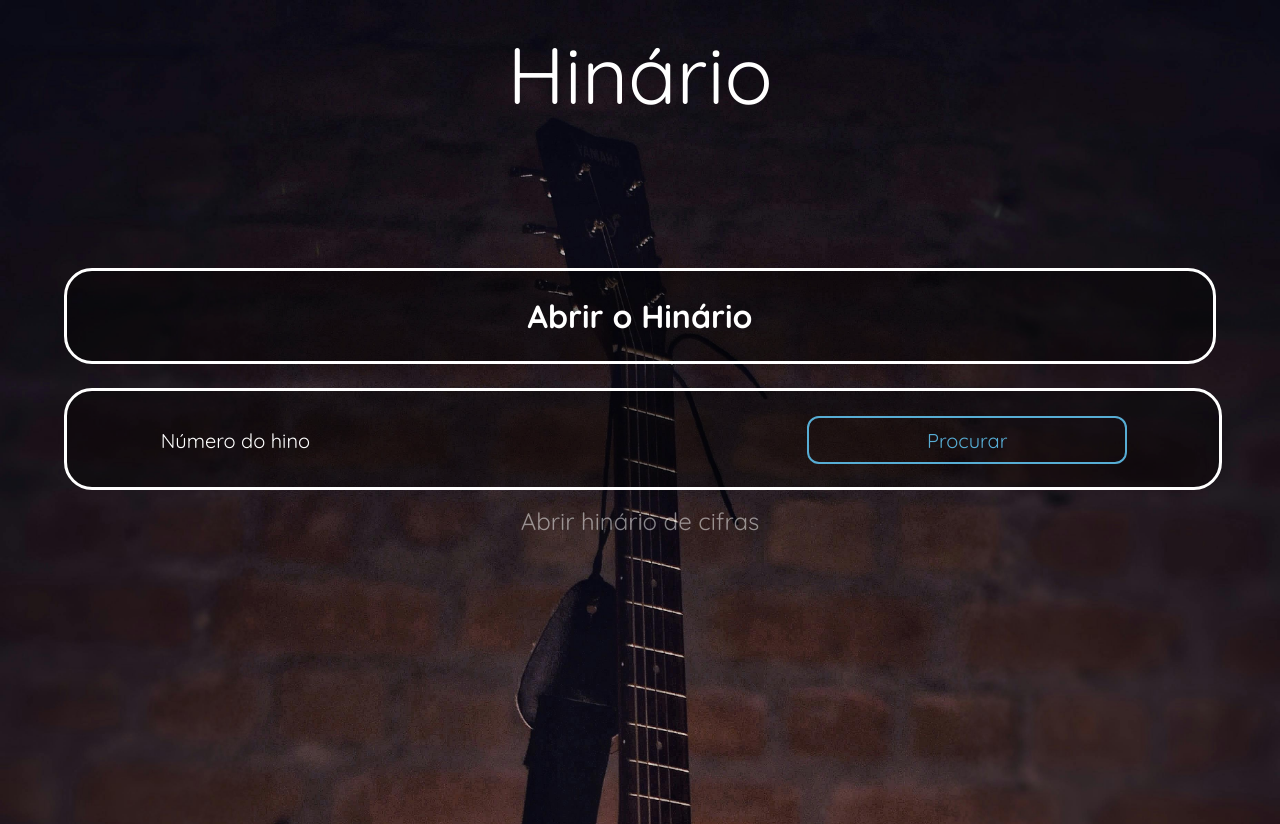
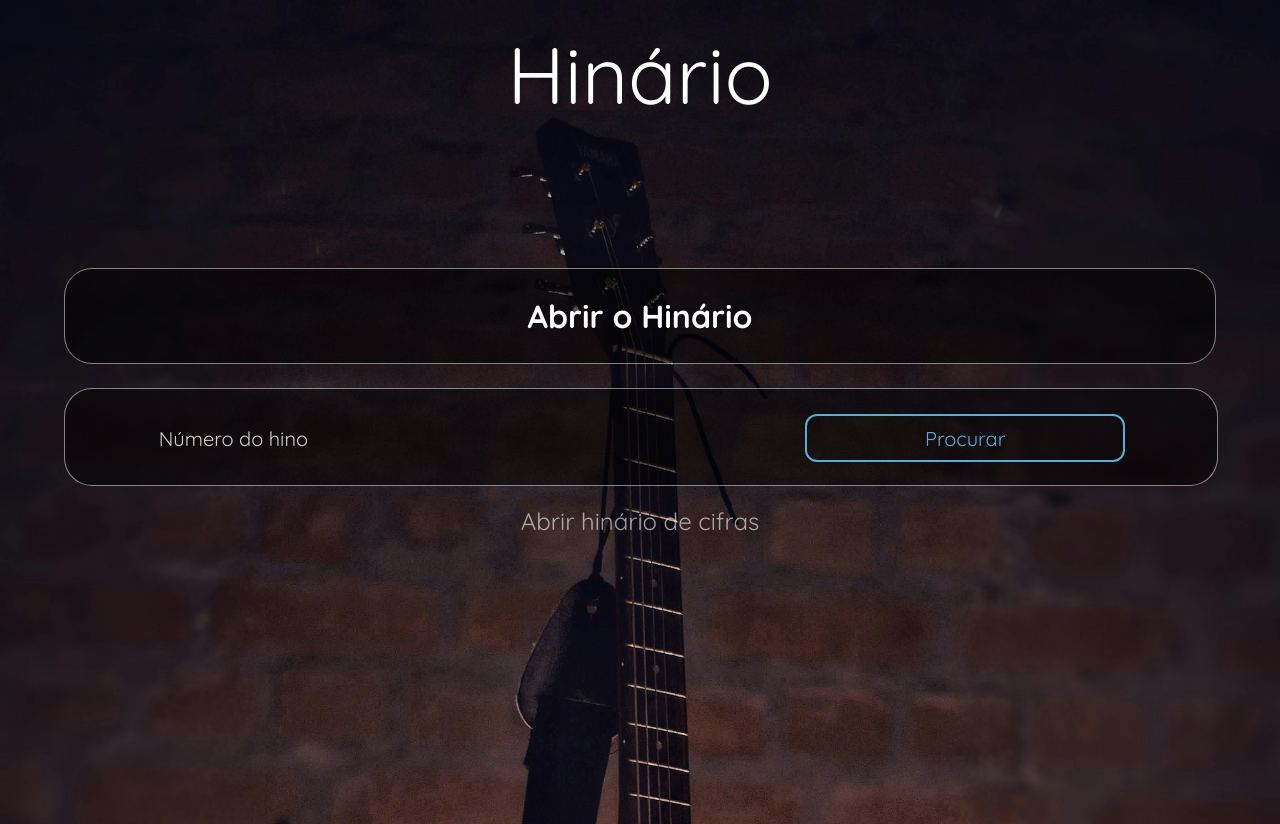
Before and after one commit to LeviGirotto/hinario, a plain HTML site: page index.html in a window 1280 px wide. Drawn offline with Linux system fonts and the light colour scheme.

Commit message:
Add files via upload

```diff
--- a/style.css
+++ b/style.css
@@ -62,23 +62,23 @@ a{
 }
 
 #opcao1{
-    background-color: rgba(0, 0, 0, 0.400);
+    background-color: rgba(0, 0, 0, 0.5);
 }
 
 #opcao2{
-    background-color: rgba(0, 0, 0, 0.400);
-    border: solid 3px white;
+    background-color: rgba(0, 0, 0, 0.5);
+    border: solid 1px rgb(255, 255, 255, 0.5);
 }
 
 #opcao3{
-    margin-top: 2vh;
+    margin-top: 2.5vh;
 }
 
 #abrir-cifras{
     font-family: "Quicksand", system-ui;
     font-size: 3vh;
     font-weight: 400;
-    color: rgba(255, 255, 255, 0.5);
+    color: rgba(255, 255, 255, 0.6);
 }
 
 #abrir-cifras:focus{
@@ -91,7 +91,7 @@ a{
     font-weight: 700;
     color: white;
     background-color: transparent;
-    border: 3px solid white;
+    border: 1px solid rgb(255, 255, 255, 0.5);
     border-radius: 3.5vh;
     height: 12vh;
     width: 90vw;
@@ -122,7 +122,7 @@ a{
 }
 
 #inserir-numero::placeholder{
-    color: white;
+    color: rgb(255, 255, 255, 0.8);
 }
 
 #inserir-numero:focus::placeholder{
```
